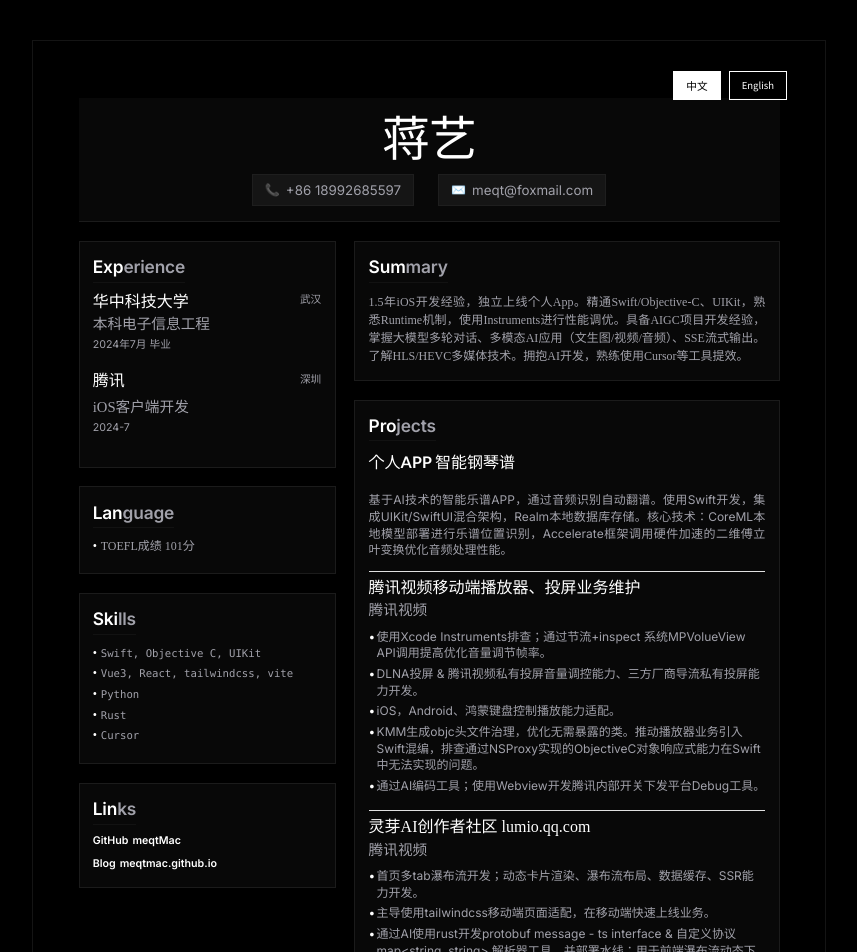
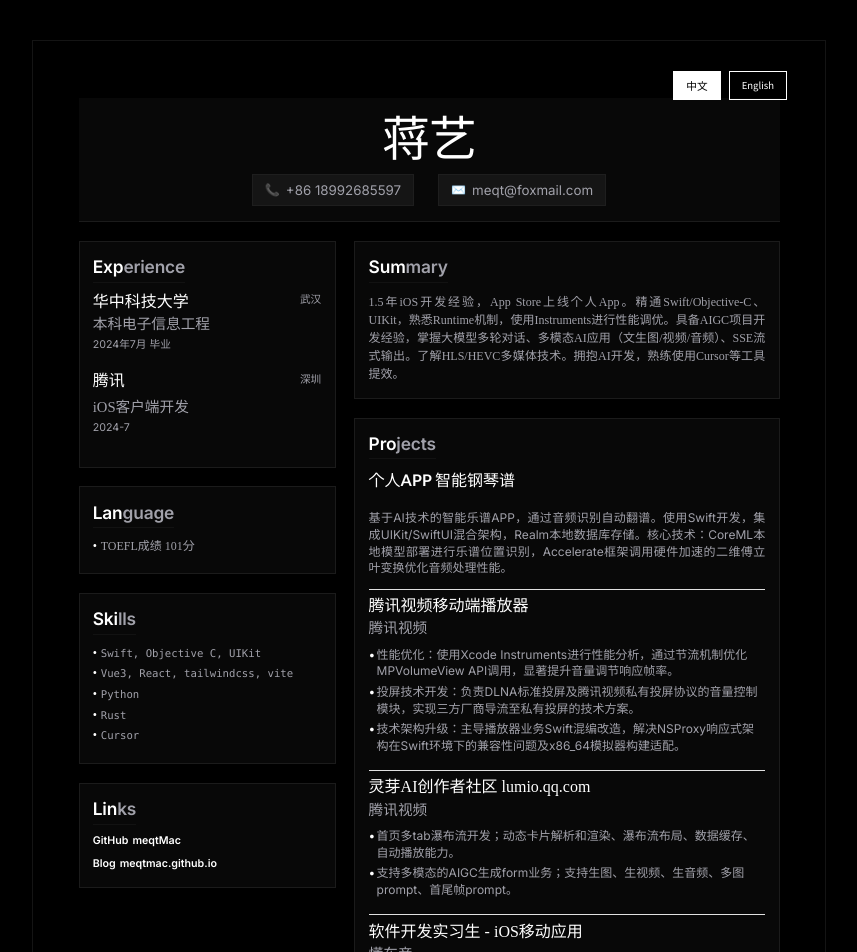
Before and after one commit to meqtMac/resume, a React (Vite) app: page / in a window 1280 px wide. Shown: the top 952 px of the page, without its empty margins (211-1068 px from the left). Built offline with nearby package versions, Linux system fonts and the light colour scheme.

Commit message:
refactor: 优化简历内容描述，调整工作经历重点并更新项目细节

```diff
--- a/src/components/Resume.tsx
+++ b/src/components/Resume.tsx
@@ -136,7 +136,7 @@ const Resume: React.FC = () => {
         },
       ],
       languages: ['TOEFL成绩 101分'],
-      summary: '1.5年iOS开发经验，独立上线个人App。精通Swift/Objective-C、UIKit，熟悉Runtime机制，使用Instruments进行性能调优。具备AIGC项目开发经验，掌握大模型多轮对话、多模态AI应用（文生图/视频/音频）、SSE流式输出。了解HLS/HEVC多媒体技术。拥抱AI开发，熟练使用Cursor等工具提效。',
+      summary: '1.5年iOS开发经验，App Store上线个人App。精通Swift/Objective-C、UIKit，熟悉Runtime机制，使用Instruments进行性能调优。具备AIGC项目开发经验，掌握大模型多轮对话、多模态AI应用（文生图/视频/音频）、SSE流式输出。了解HLS/HEVC多媒体技术。拥抱AI开发，熟练使用Cursor等工具提效。',
      graduationSuffix: '毕业',
       appBadge: '独立上线App',
       projects: [
@@ -146,16 +146,14 @@ const Resume: React.FC = () => {
           details: '基于AI技术的智能乐谱APP，通过音频识别自动翻谱。使用Swift开发，集成UIKit/SwiftUI混合架构，Realm本地数据库存储。核心技术：CoreML本地模型部署进行乐谱位置识别，Accelerate框架调用硬件加速的二维傅立叶变换优化音频处理性能。',
           experiences: [
             {
-              title: '腾讯视频移动端播放器、投屏业务维护',
+              title: '腾讯视频移动端播放器',
               company: '腾讯视频',
               date: '2024年7月 - 至今',
               location: '深圳',
               responsibilities: [
-                '使用Xcode Instruments排查；通过节流+inspect 系统MPVolueView API调用提高优化音量调节帧率。',
-                'DLNA投屏 & 腾讯视频私有投屏音量调控能力、三方厂商导流私有投屏能力开发。',
-                'iOS，Android、鸿蒙键盘控制播放能力适配。',
-                'KMM生成objc头文件治理，优化无需暴露的类。推动播放器业务引入Swift混编，排查通过NSProxy实现的ObjectiveC对象响应式能力在Swift中无法实现的问题。',
-                '通过AI编码工具；使用Webview开发腾讯内部开关下发平台Debug工具。',
+                '性能优化：使用Xcode Instruments进行性能分析，通过节流机制优化MPVolumeView API调用，显著提升音量调节响应帧率。',
+                '投屏技术开发：负责DLNA标准投屏及腾讯视频私有投屏协议的音量控制模块，实现三方厂商导流至私有投屏的技术方案。',
+                '技术架构升级：主导播放器业务Swift混编改造，解决NSProxy响应式架构在Swift环境下的兼容性问题及x86_64模拟器构建适配。',
               ]
             },
             {
@@ -164,9 +162,8 @@ const Resume: React.FC = () => {
               date: '2025年9月 - 至今',
               location: '深圳',
               responsibilities: [
-                '首页多tab瀑布流开发；动态卡片渲染、瀑布流布局、数据缓存、SSR能力开发。',
-                '主导使用tailwindcss移动端页面适配，在移动端快速上线业务。',
-                '通过AI使用rust开发protobuf message - ts interface & 自定义协议 map<string, string> 解析器工具，并部署水线；用于前端瀑布流动态下发方案。'
+                '首页多tab瀑布流开发；动态卡片解析和渲染、瀑布流布局、数据缓存、自动播放能力。',
+                '支持多模态的AIGC生成form业务；支持生图、生视频、生音频、多图prompt、首尾帧prompt。',
               ]
             },
             {
@@ -213,7 +210,7 @@ const Resume: React.FC = () => {
         },
       ],
       languages: ['TOEFL Score: 101'],
-      summary: '1.5 years of iOS development experience with independent App Store launch. Proficient in Swift/Objective-C, UIKit, Runtime mechanisms, and Instruments performance optimization. Experienced in AIGC projects with multi-turn LLM conversations, multimodal AI capabilities (text-to-image/video/audio) and SSE streaming. Familiar with HLS/HEVC multimedia technologies. Embracing AI-assisted development with tools like Cursor for enhanced productivity.',
+      summary: '1.5 years of iOS development experience with App Store launch of personal App. Proficient in Swift/Objective-C, UIKit, Runtime mechanisms, and Instruments performance optimization. Experienced in AIGC projects with multi-turn LLM conversations, multimodal AI capabilities (text-to-image/video/audio) and SSE streaming. Familiar with HLS/HEVC multimedia technologies. Embracing AI-assisted development with tools like Cursor for enhanced productivity.',
       graduationSuffix: 'Graduated',
       appBadge: 'Independent App Launch',
       projects: [
@@ -223,27 +220,24 @@ const Resume: React.FC = () => {
           details: 'AI-powered intelligent sheet music APP with automatic page turning based on audio recognition. Developed in Swift with hybrid UIKit/SwiftUI architecture and Realm local database. Core technologies: CoreML local model deployment for score position recognition, Accelerate framework leveraging hardware-accelerated 2D FFT for optimized audio processing performance.',
           experiences: [
             {
-              title: 'Tencent Video Mobile Player & Casting Business Maintenance',
+              title: 'Tencent Video Mobile Player',
               company: 'Tencent Video',
               date: 'July 2024 - Present',
               location: 'Shenzhen',
               responsibilities: [
-                'Used Xcode Instruments for troubleshooting; improved volume control frame rate through throttling + inspecting system MPVolumeView API calls.',
-                'Developed DLNA casting & Tencent Video private casting volume control capabilities, third-party manufacturer diversion to private casting capabilities.',
-                'iOS, Android, HarmonyOS keyboard control playback capability adaptation.',
-                'KMM-generated objc header file governance, optimizing classes that do not need to be exposed. Promoted Swift mixed compilation in player business, troubleshooting ObjectiveC object reactive capabilities implemented through NSProxy that cannot be implemented in Swift.',
-                'Through AI coding tools; developed Tencent internal switch distribution platform Debug tools using Webview.',
+                'Performance Optimization: Conducted performance analysis using Xcode Instruments, implemented throttling mechanisms to optimize MPVolumeView API calls, significantly improving volume control response frame rate.',
+                'Casting Technology Development: Led DLNA standard casting and Tencent Video proprietary casting protocol volume control modules, implemented technical solutions for third-party manufacturer redirection to proprietary casting.',
+                'Technical Architecture Upgrade: Spearheaded Swift mixed compilation transformation for player business, resolved NSProxy reactive architecture compatibility issues in Swift environment and x86_64 simulator build adaptation.',
               ]
             },
             {
-              title: 'Lingya AI Creator Community lumio.qq.com',
+              title: 'AIGC Creator Community lumio.qq.com',
               company: 'Tencent Video',
               date: 'September 2025 - Present',
               location: 'Shenzhen',
               responsibilities: [
-                'Homepage multi-tab waterfall flow development; dynamic card rendering, waterfall layout, data caching, SSR capability development.',
-                'Led mobile page adaptation using tailwindcss, quickly launching business on mobile.',
-                'Developed protobuf message - ts interface & custom protocol map<string, string> parser tools using AI with rust, and deployed pipeline; used for frontend waterfall dynamic distribution solution.'
+                'Homepage multi-tab waterfall flow development; dynamic card parsing and rendering, waterfall layout, data caching, autoplay capabilities.',
+                'Multimodal AIGC generation form business; supporting text-to-image, text-to-video, text-to-audio, multi-image prompts, and first/last frame prompts.',
               ]
             },
             {
```
